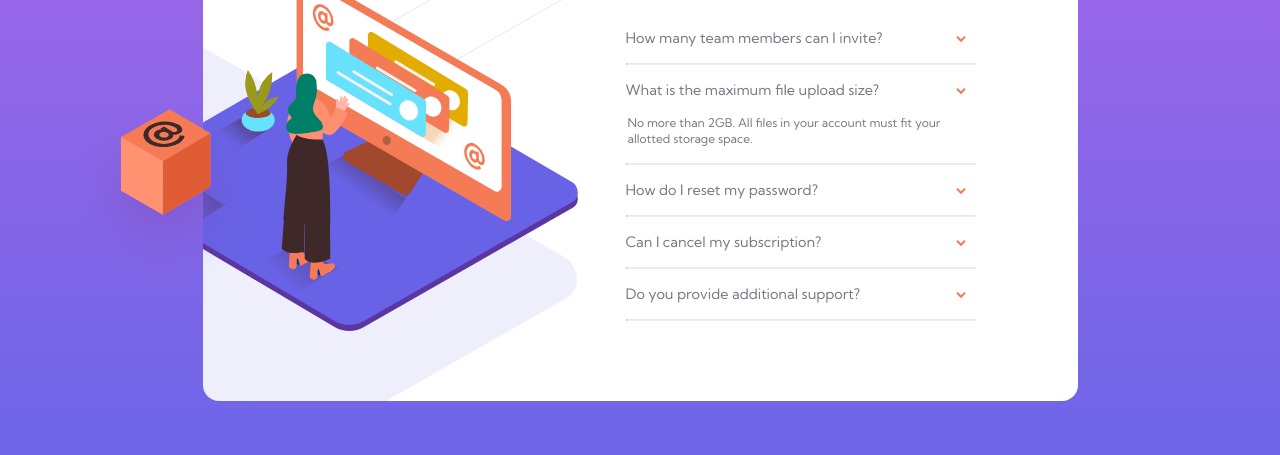
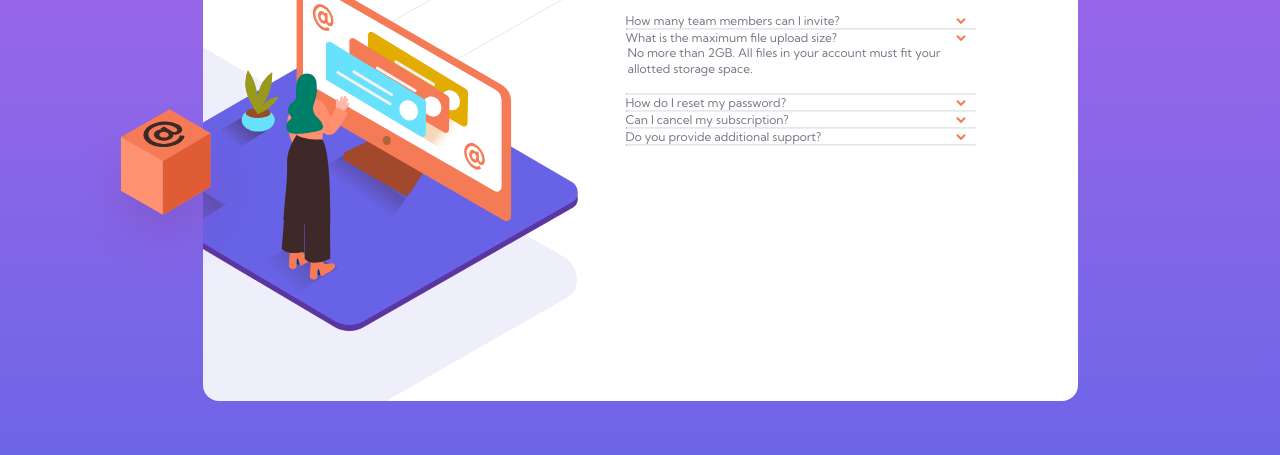
Before and after one commit to x3python/Frontend-Mentor---FAQ-Accordion-Card, a plain HTML site: page index.html in a window 1280 px wide. Shown: the part 249-704 px from the top of the page. Drawn offline with Linux system fonts and the light colour scheme.

Commit message:
Update index.html

```diff
--- a/index.html
+++ b/index.html
@@ -21,7 +21,7 @@
             <section class="dropdown-area">
                 <ul id="accordion">
                     <li>
-                        <label for="first"><h2 class="drop-title">How many team members can I invite?</h2><span class="icon-down"><img src="images/icon-arrow-down.svg" alt=""></span></label>
+                        <label for="first">How many team members can I invite?<span class="icon-down"><img src="images/icon-arrow-down.svg" alt=""></span></label>
                         <input type="radio" name="accordion" id="first">
                         <section class="drop-content">
                             <p>
@@ -31,7 +31,7 @@
                         </section>
                     </li>
                     <li><hr>
-                        <label for="second"><h2 class="drop-title">What is the maximum file upload size?</h2><span class="icon-down"><img src="images/icon-arrow-down.svg" alt=""></span></label>
+                        <label for="second">What is the maximum file upload size?<span class="icon-down"><img src="images/icon-arrow-down.svg" alt=""></span></label>
                         <input type="radio" name="accordion" id="second" checked>
                         <section class="drop-content">
                             <p>
@@ -40,7 +40,7 @@
                         </section>
                     </li>
                     <li><hr>
-                        <label for="third"><h2 class="drop-title">How do I reset my password?</h2><span class="icon-down"><img src="images/icon-arrow-down.svg" alt=""></span></label>
+                        <label for="third">How do I reset my password?<span class="icon-down"><img src="images/icon-arrow-down.svg" alt=""></span></label>
                         <input type="radio" name="accordion" id="third" >
                         <section class="drop-content">
                             <p>
@@ -50,7 +50,7 @@
                         </section>
                     </li>
                     <li><hr>
-                        <label for="forth"><h2 class="drop-title">Can I cancel my subscription?</h2><span class="icon-down"><img src="images/icon-arrow-down.svg" alt="" class="ic-down"></span></label>
+                        <label for="forth">Can I cancel my subscription?<span class="icon-down"><img src="images/icon-arrow-down.svg" alt="" class="ic-down"></span></label>
                         <input type="radio" name="accordion" id="forth" >
                         <section class="drop-content">
                             <p>
@@ -59,7 +59,7 @@
                         </section>
                     </li>
                     <li><hr>
-                        <label for="fifth"><h2 class="drop-title">Do you provide additional support?</h2><span class="icon-down"><img src="images/icon-arrow-down.svg" alt=""></span></label>
+                        <label for="fifth">Do you provide additional support?<span class="icon-down"><img src="images/icon-arrow-down.svg" alt=""></span></label>
                         <input type="radio" name="accordion" id="fifth" >
                         <section class="drop-content">
                             <p>
```
